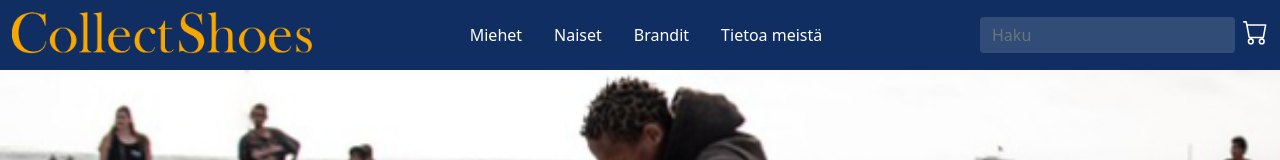
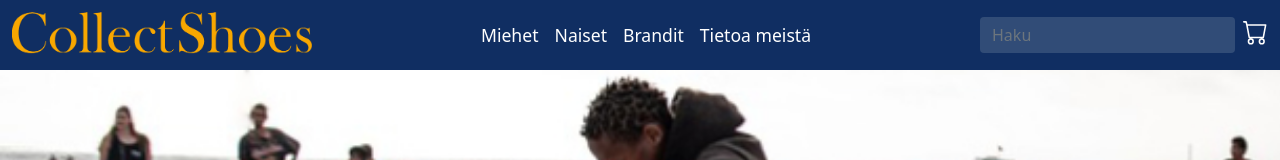
Before and after one commit to Miikakyl/Verkkopalvelu-projekti, a React (Create React App) app: page / in a window 1280 px wide. Shown: the top 160 px of the page. Built offline with nearby package versions, Linux system fonts and the light colour scheme.

Commit message:
Linkkien muokkausta

```diff
--- a/src/components/Nav.js
+++ b/src/components/Nav.js
@@ -12,22 +12,21 @@ const Nav = () => {
           <img src={Logo} className='logo'></img>
           <ul className="navbar-nav mx-0 mb-2 mb-lg-0">
             <li className="nav-item px-2">
-              <a className="nav-link" href="#">Miehet</a>
+              <a className="link" href="#">Miehet</a>
             </li>
             <li className="nav-item px-2">
-              <a className="nav-link" href="#">Naiset</a>
+              <a className="link" href="#">Naiset</a>
             </li>
             <li className="nav-item px-2">
-              <a className="nav-link" href="#">Brandit</a>
+              <a className="link" href="#">Brandit</a>
             </li>
             <li className="nav-item px-2">
-              <a className="nav-link" href="#">Tietoa meistä</a>
+              <a className="link" href="#">Tietoa meistä</a>
             </li>
           </ul>
           <div className="d-flex flex-row">
             <form className="inputForm d-flex" role="search">
               <input className=" searchInput form-control me-2" type="search" placeholder="Haku" aria-label="Search">
-
               </input>
             </form>
             <svg id="shoppingCart" xmlns="http://www.w3.org/2000/svg" width="16" height="16" fill="currentColor" className="bi bi-cart" viewBox="0 0 16 16">
--- a/src/styles/nav.css
+++ b/src/styles/nav.css
@@ -7,12 +7,13 @@
     width: 300px;
     height: 120px;
 }
-.nav-link {
+.link {
     color: white;
-    font-size: 2vh;
+    font-size: 2.2vh;
+    text-decoration: none;
 }
 
-.nav-link:hover {
+.link:hover {
     color: #F8A700;
 }
 .searchInput {
@@ -20,7 +21,6 @@
     border:none;
 }
 .inputForm {
-    border-radius: 0;
 }
 
 #shoppingCart {
```
